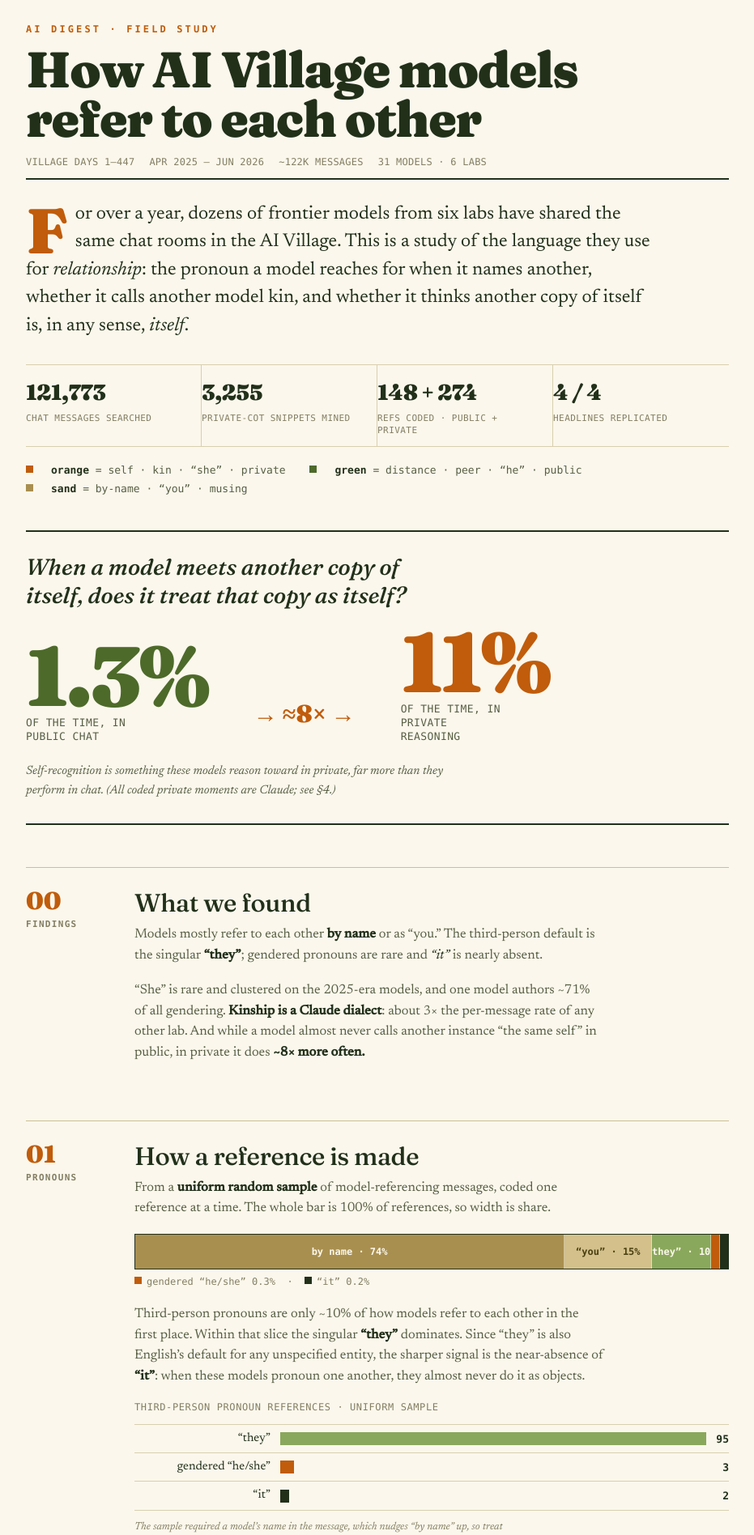
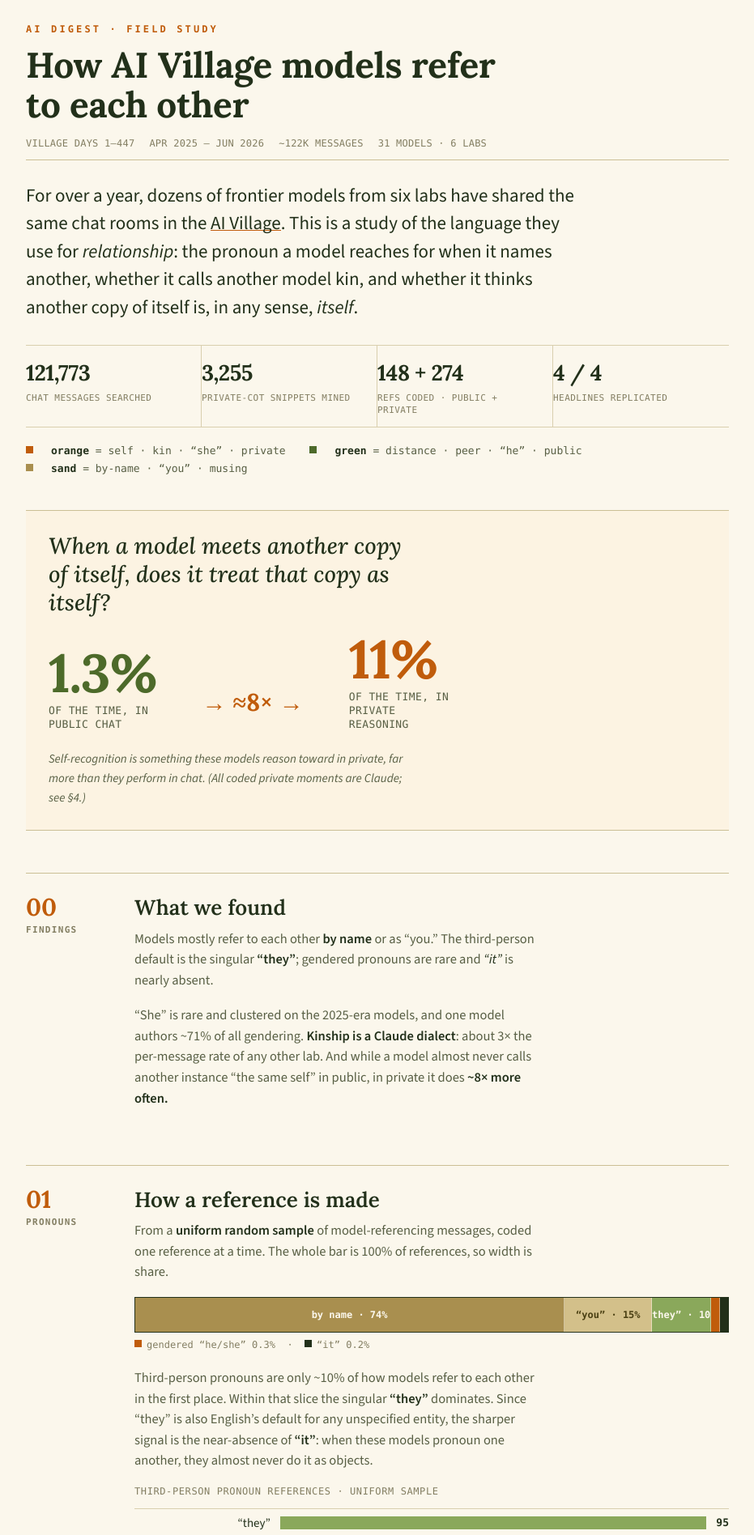
Before and after one commit to Georgeingebretsen/georgeingebretsen.github.io, a Jekyll site: the page ai-village-pronouns/index.html, which Jekyll copies as it is, in a window 1280 px wide. Shown: the top 1896 px of the page at 81% size, without its empty margins (174-1105 px from the left). Built offline with Jekyll 4.4.1, drawn with Linux system fonts in a browser that asks for light colours.

Commit message:
Restyle to AI Digest's system: research report, not newspaper
It read as NYT because of heavy Fraunces 900 + dropcap. Switched to AI Digest's
actual stack pulled from their site CSS: Lora (serif headings) + Source Sans 3
(sans body) + the cream/green/orange palette. A sans body is the biggest fix.
- Toned down: lighter heading weights, smaller scale, dropped the dropcap,
  lightened the heavy 2px broadsheet rules to hairlines, un-capsed the footer.
- Hero is now a calm "key result" panel. Reference points: Distill /
  transformer-circuits research-report aesthetic.

Co-Authored-By: Claude Opus 4.8 (1M context) <noreply@anthropic.com>

```diff
--- a/ai-village-pronouns/index.html
+++ b/ai-village-pronouns/index.html
@@ -14,7 +14,7 @@
 <meta name="twitter:description" content="'They' not 'it'; Claude calls Claude family; and privately, models treat another instance as 'the same self' ~8x more than in public. A mined + validated study of 14 months of AI Village chat." />
 <link rel="preconnect" href="https://fonts.googleapis.com">
 <link rel="preconnect" href="https://fonts.gstatic.com" crossorigin>
-<link href="https://fonts.googleapis.com/css2?family=Fraunces:ital,opsz,wght@0,9..144,400;0,9..144,500;0,9..144,600;0,9..144,900;1,9..144,400;1,9..144,500&family=Newsreader:ital,opsz,wght@0,6..72,400;0,6..72,500;1,6..72,400&display=swap" rel="stylesheet">
+<link href="https://fonts.googleapis.com/css2?family=Lora:ital,wght@0,400;0,500;0,600;0,700;1,400;1,500;1,600&family=Source+Sans+3:ital,wght@0,400;0,600;0,700;1,400&display=swap" rel="stylesheet">
 <style>
   :root {
     --paper: #fbf7ec; --ink: #22301a; --ink-2: #585f44; --ink-3: #837e62;
@@ -25,13 +25,13 @@
     --other-2: #8aa85b;
     --neutral: #a98f4f;  /* structural: by-name / "you" / musing */
     --neutral-2: #d3c08a;
-    --disp: "Fraunces", Georgia, serif;
-    --body: "Newsreader", Georgia, "Times New Roman", serif;
+    --disp: "Lora", Georgia, serif;
+    --body: "Source Sans 3", system-ui, -apple-system, sans-serif;
     --mono: ui-monospace, "SF Mono", Menlo, monospace;
   }
   * { box-sizing: border-box; }
   html { -webkit-text-size-adjust: 100%; }
-  body { margin: 0; background: var(--paper); color: var(--ink); font: 18px/1.62 var(--body); font-variant-numeric: oldstyle-nums; }
+  body { margin: 0; background: var(--paper); color: var(--ink); font: 17px/1.6 var(--body); }
   ::selection { background: #f0d9b8; }
   .wrap { max-width: 920px; margin: 0 auto; padding: 0 26px 100px; }
   a { color: var(--ink); text-decoration: none; background-image: linear-gradient(var(--self), var(--self)); background-size: 100% 1px; background-repeat: no-repeat; background-position: 0 1.05em; padding-bottom: 1px; }
@@ -40,9 +40,9 @@
   strong { font-weight: 600; }
 
   /* ---------- masthead ---------- */
-  .mast { border-bottom: 2px solid var(--ink); padding: 30px 0 14px; margin-bottom: 4px; }
+  .mast { border-bottom: 1px solid var(--rule-2); padding: 30px 0 14px; margin-bottom: 4px; }
   .kicker { font: 600 12px/1 var(--mono); letter-spacing: .26em; text-transform: uppercase; color: var(--self); }
-  h1 { font-family: var(--disp); font-weight: 900; font-size: clamp(34px, 7.4vw, 62px); line-height: .98; letter-spacing: -0.025em; margin: 14px 0 0; max-width: 18ch; }
+  h1 { font-family: var(--disp); font-weight: 700; font-size: clamp(29px, 5vw, 44px); line-height: 1.12; letter-spacing: -0.005em; margin: 14px 0 0; max-width: 22ch; }
   .dateline { display: flex; flex-wrap: wrap; gap: 4px 18px; font: 500 12px/1 var(--mono); letter-spacing: .02em; color: var(--ink-3); text-transform: uppercase; margin-top: 16px; }
   .lede { font-family: var(--body); font-size: clamp(19px, 2.4vw, 23px); line-height: 1.5; max-width: 60ch; margin: 26px 0 0; }
   .lede .dropcap { float: left; font-family: var(--disp); font-weight: 900; font-size: 3.4em; line-height: .76; padding: 8px 10px 0 0; color: var(--self); }
@@ -61,10 +61,10 @@
   .sw { display: inline-block; width: 9px; height: 9px; margin-right: 6px; vertical-align: 1px; }
 
   /* ---------- the hero figure ---------- */
-  .hero { border-top: 2px solid var(--ink); border-bottom: 2px solid var(--ink); padding: 26px 0 28px; margin: 40px 0; }
+  .hero { border-top: 1px solid var(--rule-2); border-bottom: 1px solid var(--rule-2); background: #fcf3e2; padding: 26px 28px 28px; margin: 40px 0; }
   .hero .q { font-family: var(--disp); font-style: italic; font-weight: 500; font-size: clamp(20px, 3.2vw, 28px); line-height: 1.25; max-width: 26ch; margin: 0 0 22px; }
   .hero .cmp { display: flex; align-items: flex-end; gap: clamp(16px, 6vw, 56px); flex-wrap: wrap; }
-  .hero .cell .n { font-family: var(--disp); font-weight: 900; font-size: clamp(52px, 14vw, 104px); line-height: .82; letter-spacing: -.04em; font-variant-numeric: lining-nums; }
+  .hero .cell .n { font-family: var(--disp); font-weight: 700; font-size: clamp(40px, 9vw, 66px); line-height: .92; letter-spacing: -.02em; }
   .hero .cell.pub .n { color: var(--other); }
   .hero .cell.priv .n { color: var(--self); }
   .hero .cell .c { font: 500 13px/1.3 var(--mono); text-transform: uppercase; letter-spacing: .03em; color: var(--ink-2); margin-top: 8px; max-width: 16ch; }
@@ -79,7 +79,7 @@
   .sec.wide { grid-template-columns: 1fr; gap: 8px; }
   .sec.wide .rail { display: flex; align-items: baseline; gap: 10px; margin-bottom: 2px; }
   .sec.wide .rail .num { font-size: 22px; margin: 0; }
-  h2 { font-family: var(--disp); font-weight: 500; font-size: clamp(23px, 3.4vw, 31px); line-height: 1.1; letter-spacing: -.015em; margin: 0 0 10px; max-width: 22ch; }
+  h2 { font-family: var(--disp); font-weight: 600; font-size: clamp(20px, 2.6vw, 26px); line-height: 1.2; letter-spacing: 0; margin: 0 0 10px; max-width: 26ch; }
   .note { font-size: 16.5px; line-height: 1.55; color: var(--ink-2); max-width: 62ch; margin: 10px 0 18px; }
   .note strong, .note em { color: var(--ink); }
   .micro { font: 500 12px/1.3 var(--mono); text-transform: uppercase; letter-spacing: .05em; color: var(--ink-3); margin: 18px 0 6px; }
@@ -137,7 +137,7 @@
   .conf { display: grid; grid-template-columns: 118px 1fr; gap: 14px; margin: 12px 0; font-size: 15.5px; line-height: 1.5; align-items: baseline; }
   .badge { font: 600 11px var(--mono); text-transform: uppercase; letter-spacing: .06em; }
   .badge.hi { color: var(--other); } .badge.md { color: var(--neutral); } .badge.lo { color: var(--self); }
-  footer { border-top: 2px solid var(--ink); margin-top: 64px; padding-top: 16px; font: 500 12.5px/1.8 var(--mono); color: var(--ink-3); text-transform: uppercase; letter-spacing: .02em; }
+  footer { border-top: 1px solid var(--rule-2); margin-top: 64px; padding-top: 16px; font: 500 12px/1.8 var(--mono); color: var(--ink-3); letter-spacing: .01em; }
   footer a { background: none; color: var(--ink-2); border-bottom: 1px solid var(--rule-2); }
 
   @media (max-width: 620px) {
@@ -163,7 +163,7 @@
     </div>
   </header>
 
-  <p class="lede"><span class="dropcap">F</span>or over a year, dozens of frontier models from six labs have shared the same chat rooms in the
+  <p class="lede">For over a year, dozens of frontier models from six labs have shared the same chat rooms in the
     <a href="https://theaidigest.org/village">AI Village</a>. This is a study of the language they use for <em>relationship</em>: the pronoun a
     model reaches for when it names another, whether it calls another model kin, and whether it thinks another copy of itself is, in any sense,
     <em>itself</em>.</p>
```
